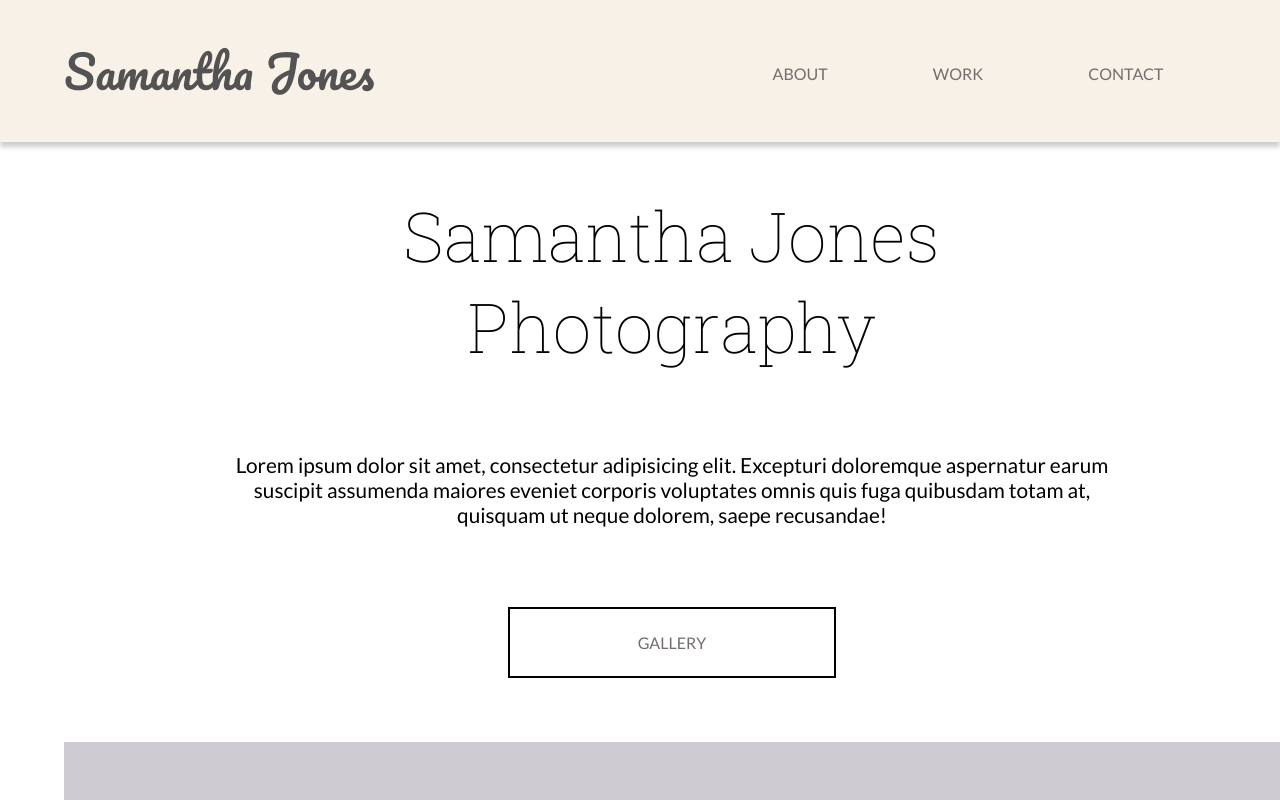
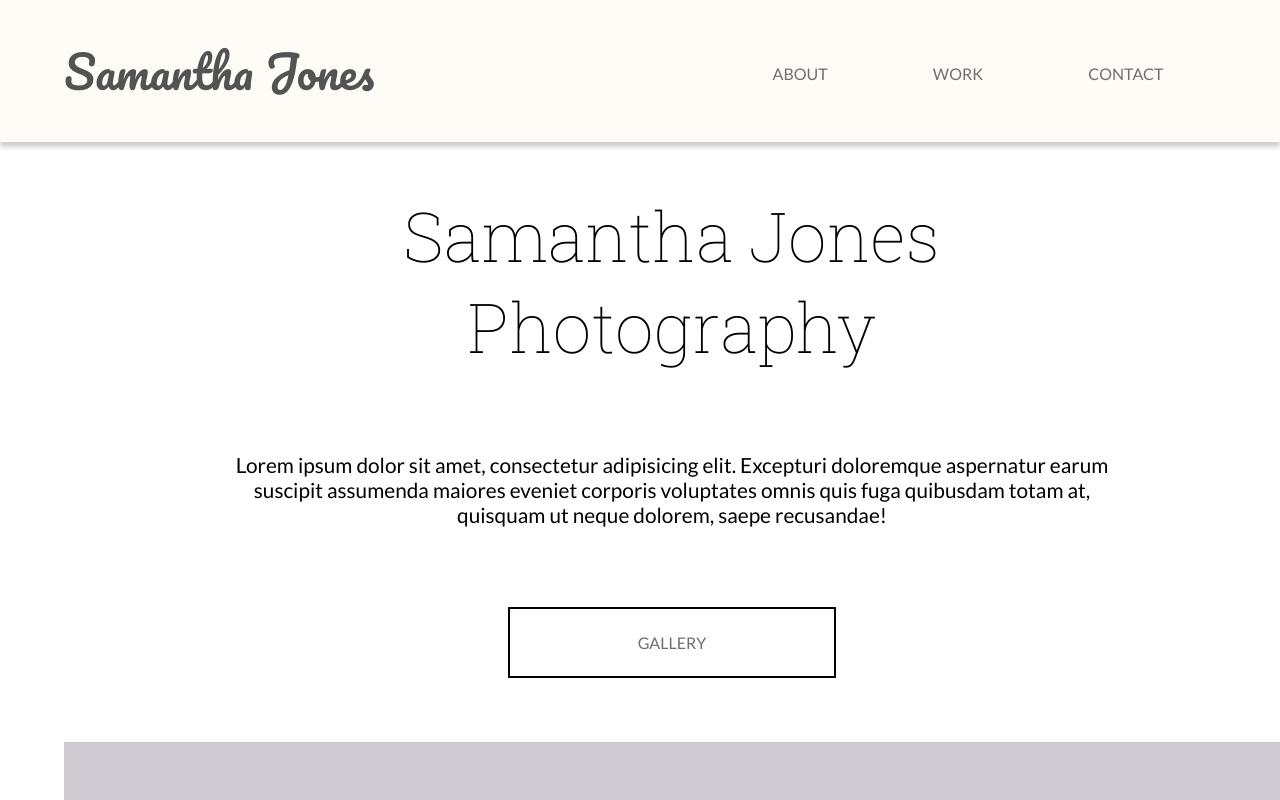
Before and after one commit to DiegoArragon/photography-landing-page-sample, a plain HTML site: page index.html in a window 1280 px wide. Shown: the top 800 px of the page. Drawn offline with Linux system fonts and the light colour scheme.

Commit message:
Css fixes

```diff
--- a/styles/style.css
+++ b/styles/style.css
@@ -81,7 +81,7 @@ h4,h5 {
 /* Nav Section */
 
 .main-head {
-    background: rgb(247, 241, 232);
+    background: rgb(255, 252, 248);
     box-shadow: 0px 5px 5px rgba(0,0,0, 0.2);
     z-index: 2;
     position: relative;
```
